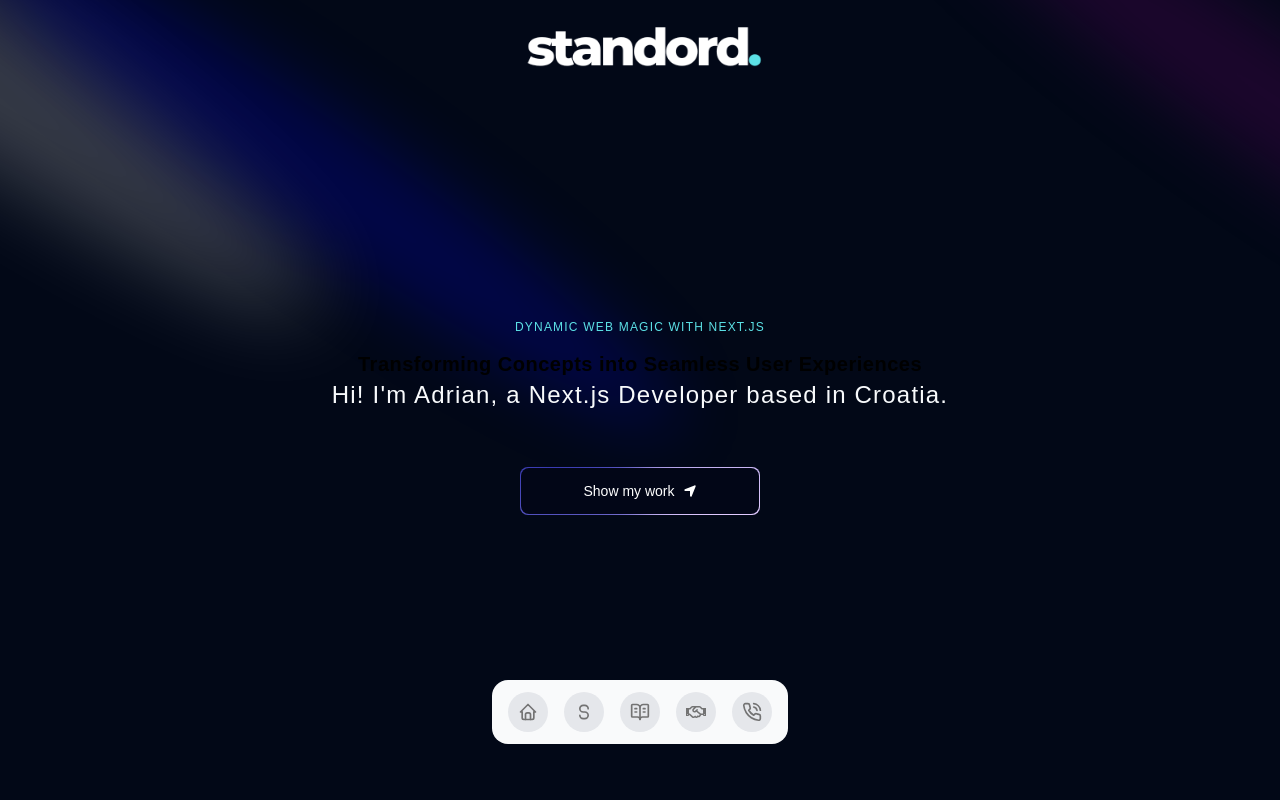
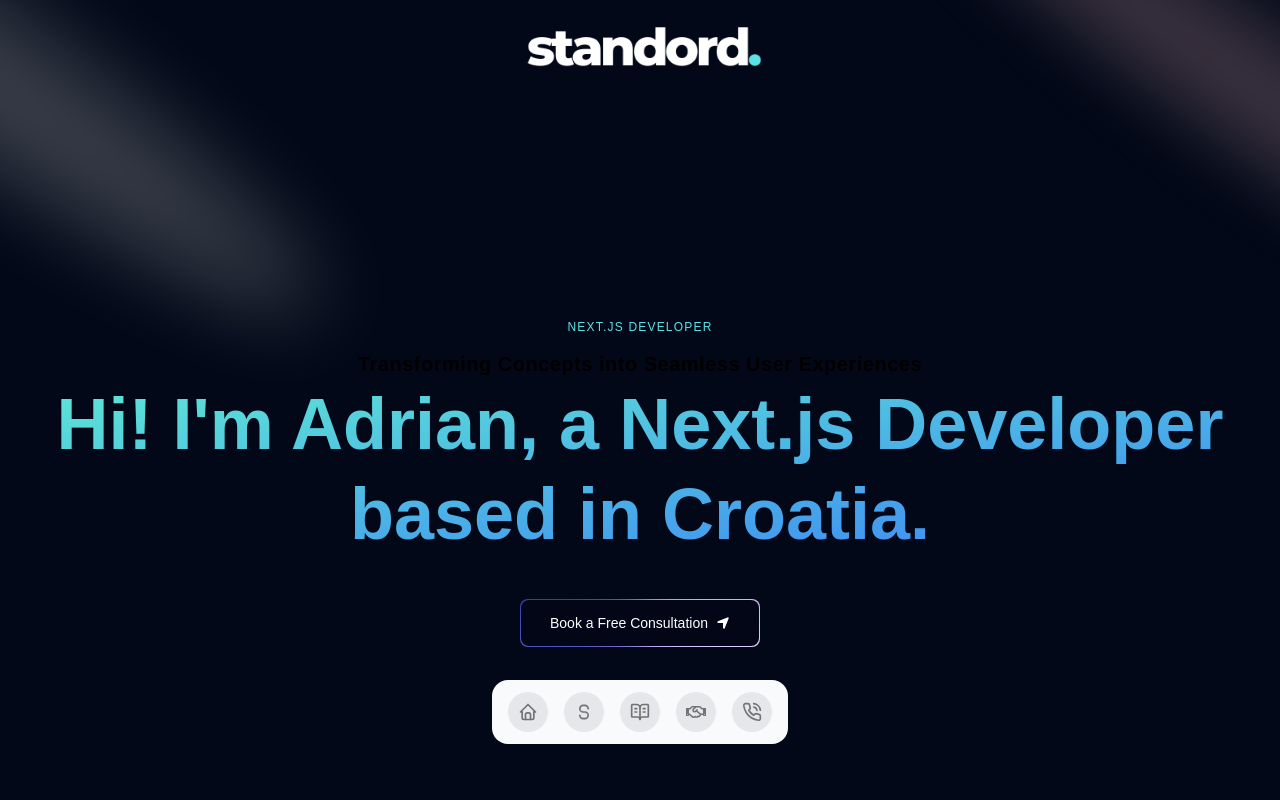
Before and after one commit to ShakthiW/standord-website, a Next.js app: page /contact-us in a window 1280 px wide. Shown: the top 800 px of the page. Built offline with nearby package versions, Linux system fonts and the light colour scheme.

Commit message:
Refactor Hero component usage across multiple pages; update props for consistency and enhance styling

```diff
--- a/src/app/about/page.tsx
+++ b/src/app/about/page.tsx
@@ -1,12 +1,26 @@
 import AchievementsSection from "@/components/about/achievements";
-import Hero from "@/components/about/hero/hero";
 import { StandordTimeline } from "@/components/about/time-line";
+import Hero from "@/components/hero-section";
 import React from "react";
 
 const AboutUs = () => {
   return (
     <>
-      <Hero />
+      <Hero
+        title="Dynamic Web Magic"
+        subtitle="Next.js Developer"
+        description="Hi! I'm Adrian, a Next.js Developer based in Croatia."
+        buttonText="Book a Free Consultation"
+        buttonLink="#about"
+        spotlights={[
+          {
+            fill: "white",
+            className: "-top-40 -left-10 md:-left-32 md:-top-20 h-screen",
+          },
+          { fill: "pink", className: "h-[80vh] w-[50vw] top-10 left-full" },
+        ]}
+        backgroundGradient="from-teal-300 to-blue-500"
+      />
 
       <StandordTimeline />
       <AchievementsSection />
--- a/src/app/approach/page.tsx
+++ b/src/app/approach/page.tsx
@@ -1,8 +1,23 @@
+import Hero from '@/components/hero-section'
 import React from 'react'
 
 const Approach = () => {
   return (
-    <div>Approach</div>
+    <Hero
+        title="Dynamic Web Magic"
+        subtitle="Next.js Developer"
+        description="Hi! I'm Adrian, a Next.js Developer based in Croatia."
+        buttonText="Book a Free Consultation"
+        buttonLink="#about"
+        spotlights={[
+          {
+            fill: "white",
+            className: "-top-40 -left-10 md:-left-32 md:-top-20 h-screen",
+          },
+          { fill: "pink", className: "h-[80vh] w-[50vw] top-10 left-full" },
+        ]}
+        backgroundGradient="from-teal-300 to-blue-500"
+      />
   )
 }
 
--- a/src/app/contact-us/page.tsx
+++ b/src/app/contact-us/page.tsx
@@ -1,12 +1,26 @@
 import { ShowAllLinks } from "@/components/about/all-links";
 import ContactDetailsCard from "@/components/contact-us/contact-details";
-import Hero from "@/components/landing/hero/hero";
+import Hero from "@/components/hero-section";
 import React from "react";
 
 const ContactUs = () => {
   return (
     <>
-      <Hero />
+      <Hero
+        title="Dynamic Web Magic"
+        subtitle="Next.js Developer"
+        description="Hi! I'm Adrian, a Next.js Developer based in Croatia."
+        buttonText="Book a Free Consultation"
+        buttonLink="#about"
+        spotlights={[
+          {
+            fill: "white",
+            className: "-top-40 -left-10 md:-left-32 md:-top-20 h-screen",
+          },
+          { fill: "pink", className: "h-[80vh] w-[50vw] top-10 left-full" },
+        ]}
+        backgroundGradient="from-teal-300 to-blue-500"
+      />
       <section className="bg-background text-white max-w-7xl mx-auto py-10 lg:py-40">
         {/* Hero Section */}
         <div className="w-ful dark:bg-background flex flex-col items-center justify-center md:px-10">
--- a/src/app/page.tsx
+++ b/src/app/page.tsx
@@ -1,4 +1,4 @@
-import Hero from "@/components/landing/hero/hero";
+import Hero from "@/components/hero-section";
 import OpenCards from "@/components/landing/open-cards";
 import { OurServices } from "@/components/landing/our-services";
 import { OurServicesBento } from "@/components/landing/projects-list";
@@ -8,7 +8,21 @@ import { WhyWaitAnyLonger } from "@/components/landing/why-wait";
 export default function Home() {
   return (
     <div className="">
-      <Hero />
+      <Hero
+        title="Dynamic Web Magic"
+        subtitle="Next.js Developer"
+        description="Hi! I'm Adrian, a Next.js Developer based in Croatia."
+        buttonText="Book a Free Consultation"
+        buttonLink="#about"
+        spotlights={[
+          {
+            fill: "white",
+            className: "-top-40 -left-10 md:-left-32 md:-top-20 h-screen",
+          },
+          { fill: "pink", className: "h-[80vh] w-[50vw] top-10 left-full" },
+        ]}
+        backgroundGradient="from-teal-300 to-blue-500"
+      />
       <OurServicesBento />
 
       <div className="flex flex-col justify-center items-center min-h-[90vh] mt-20">
--- a/src/app/publications/page.tsx
+++ b/src/app/publications/page.tsx
@@ -1,12 +1,26 @@
+import Hero from "@/components/hero-section";
 import HorizontalScrollCarousel from "@/components/horizontal-scroll";
-import Hero from "@/components/publications/hero/hero";
 import { ProjectShowcase } from "@/components/publications/projects";
 import React from "react";
 
 const Publications = () => {
   return (
     <>
-      <Hero />
+      <Hero
+        title="Dynamic Web Magic"
+        subtitle="Next.js Developer"
+        description="Hi! I'm Adrian, a Next.js Developer based in Croatia."
+        buttonText="Book a Free Consultation"
+        buttonLink="#about"
+        spotlights={[
+          {
+            fill: "white",
+            className: "-top-40 -left-10 md:-left-32 md:-top-20 h-screen",
+          },
+          { fill: "pink", className: "h-[80vh] w-[50vw] top-10 left-full" },
+        ]}
+        backgroundGradient="from-teal-300 to-blue-500"
+      />
 
       <div className="flex py-10 lg:py-40 flex-col justify-center items-center min-h-screen">
         <div className="text-center max-w-3xl">
--- a/src/components/about/hero/hero.tsx
+++ /dev/null
@@ -1,57 +0,0 @@
-import { FaLocationArrow } from "react-icons/fa6";
-import MagicButton from "../../magic-button";
-import { Spotlight } from "../../ui/spotlight";
-import { TextGenerateEffect } from "../../ui/text-generate-effect";
-
-const Hero = () => {
-  return (
-    <div className="pb-20 pt-36 max-h-[100vh]">
-      {/* Spotlights */}
-      <div>
-        <Spotlight
-          className="-top-40 -left-10 md:-left-32 md:-top-20 h-screen"
-          fill="white"
-        />
-        <Spotlight
-          className="h-[80vh] w-[50vw] top-10 left-full"
-          fill="purple"
-        />
-        <Spotlight className="left-80 top-28 h-[80vh] w-[50vw]" fill="blue" />
-      </div>
-
-      {/* Grid background with dark theme enforced */}
-      <div className="h-screen w-full dark:bg-black-100 dark:bg-grid-white/[0.03] absolute top-0 left-0 flex items-center justify-center">
-        {/* Radial gradient to blend in with the dark background */}
-        <div className="absolute pointer-events-none inset-0 flex items-center justify-center dark:bg-black-100 bg-transparent [mask-image:radial-gradient(ellipse_at_center,transparent_20%,black)]" />
-      </div>
-
-      <div className="flex justify-center relative my-20 z-10">
-        <div className="max-w-[89vw] md:max-w-2xl lg:max-w-[60vw] flex flex-col items-center justify-center">
-          <p className="uppercase tracking-widest text-xs text-center text-[#5ce1e6] max-w-80">
-            Dynamic Web Magic with Next.js
-          </p>
-
-          {/* TextGenerateEffect with responsive text sizes */}
-          <TextGenerateEffect
-            words="Transforming Concepts into Seamless User Experiences"
-            className="text-center text-[40px] md:text-5xl lg:text-6xl"
-          />
-
-          <p className="text-center md:tracking-wider mb-4 text-sm md:text-lg lg:text-2xl">
-            Hi! I&apos;m Adrian, a Next.js Developer based in Croatia.
-          </p>
-
-          <a href="#about">
-            <MagicButton
-              title="Show my work"
-              icon={<FaLocationArrow />}
-              position="right"
-            />
-          </a>
-        </div>
-      </div>
-    </div>
-  );
-};
-
-export default Hero;
--- a/src/components/landing/hero/hero.tsx
+++ /dev/null
@@ -1,57 +0,0 @@
-import { FaLocationArrow } from "react-icons/fa6";
-import MagicButton from "../../magic-button";
-import { Spotlight } from "../../ui/spotlight";
-import { TextGenerateEffect } from "../../ui/text-generate-effect";
-
-const Hero = () => {
-  return (
-    <div className="pb-20 pt-36">
-      {/* Spotlights */}
-      <div>
-        <Spotlight
-          className="-top-40 -left-10 md:-left-32 md:-top-20 h-screen"
-          fill="white"
-        />
-        <Spotlight
-          className="h-[80vh] w-[50vw] top-10 left-full"
-          fill="purple"
-        />
-        <Spotlight className="left-80 top-28 h-[80vh] w-[50vw]" fill="blue" />
-      </div>
-
-      {/* Grid background with dark theme enforced */}
-      <div className="h-screen w-full dark:bg-black-100 dark:bg-grid-white/[0.03] absolute top-0 left-0 flex items-center justify-center">
-        {/* Radial gradient to blend in with the dark background */}
-        <div className="absolute pointer-events-none inset-0 flex items-center justify-center dark:bg-black-100 bg-transparent [mask-image:radial-gradient(ellipse_at_center,transparent_20%,black)]" />
-      </div>
-
-      <div className="flex justify-center relative my-20 z-10">
-        <div className="max-w-[89vw] md:max-w-2xl lg:max-w-[60vw] flex flex-col items-center justify-center">
-          <p className="uppercase tracking-widest text-xs text-center text-[#5ce1e6] max-w-80">
-            Dynamic Web Magic with Next.js
-          </p>
-
-          {/* TextGenerateEffect with responsive text sizes */}
-          <TextGenerateEffect
-            words="Transforming Concepts into Seamless User Experiences"
-            className="text-center text-[40px] md:text-5xl lg:text-6xl"
-          />
-
-          <p className="text-center md:tracking-wider mb-4 text-sm md:text-lg lg:text-2xl">
-            Hi! I&apos;m Adrian, a Next.js Developer based in Croatia.
-          </p>
-
-          <a href="#about">
-            <MagicButton
-              title="Show my work"
-              icon={<FaLocationArrow />}
-              position="right"
-            />
-          </a>
-        </div>
-      </div>
-    </div>
-  );
-};
-
-export default Hero;
--- a/src/components/publications/hero/hero.tsx
+++ /dev/null
@@ -1,57 +0,0 @@
-import { FaLocationArrow } from "react-icons/fa6";
-import MagicButton from "../../magic-button";
-import { Spotlight } from "../../ui/spotlight";
-import { TextGenerateEffect } from "../../ui/text-generate-effect";
-
-const Hero = () => {
-  return (
-    <div className="pb-20 pt-36 max-h-[100vh]">
-      {/* Spotlights */}
-      <div>
-        <Spotlight
-          className="-top-40 -left-10 md:-left-32 md:-top-20 h-screen"
-          fill="white"
-        />
-        <Spotlight
-          className="h-[80vh] w-[50vw] top-10 left-full"
-          fill="purple"
-        />
-        <Spotlight className="left-80 top-28 h-[80vh] w-[50vw]" fill="blue" />
-      </div>
-
-      {/* Grid background with dark theme enforced */}
-      <div className="h-screen w-full dark:bg-black-100 dark:bg-grid-white/[0.03] absolute top-0 left-0 flex items-center justify-center">
-        {/* Radial gradient to blend in with the dark background */}
-        <div className="absolute pointer-events-none inset-0 flex items-center justify-center dark:bg-black-100 bg-transparent [mask-image:radial-gradient(ellipse_at_center,transparent_20%,black)]" />
-      </div>
-
-      <div className="flex justify-center relative my-20 z-10">
-        <div className="max-w-[89vw] md:max-w-7xl lg:max-w-7xl flex flex-col items-center justify-center">
-          <p className="uppercase tracking-widest text-xs text-center text-[#5ce1e6] max-w-80">
-            Dynamic Web Magic with Next.js
-          </p>
-
-          {/* TextGenerateEffect with responsive text sizes */}
-          <TextGenerateEffect
-            words="Transforming Concepts into Seamless User Experiences"
-            className="text-center text-[40px] md:text-5xl lg:text-6xl"
-          />
-
-          <h1 className="max-w-7xl font-bold bg-gradient-to-br from-white to-gray-400 bg-clip-text text-center text-3xl leading-tight text-transparent sm:text-5xl sm:leading-tight md:text-7xl md:leading-tight">
-            Hi! I&apos;m Adrian, a Next.js Developer based in Croatia.
-          </h1>
-
-          <a href="#about">
-            <MagicButton
-              title="Book a Free Consultation"
-              icon={<FaLocationArrow />}
-              position="right"
-            />
-          </a>
-        </div>
-      </div>
-    </div>
-  );
-};
-
-export default Hero;
```
